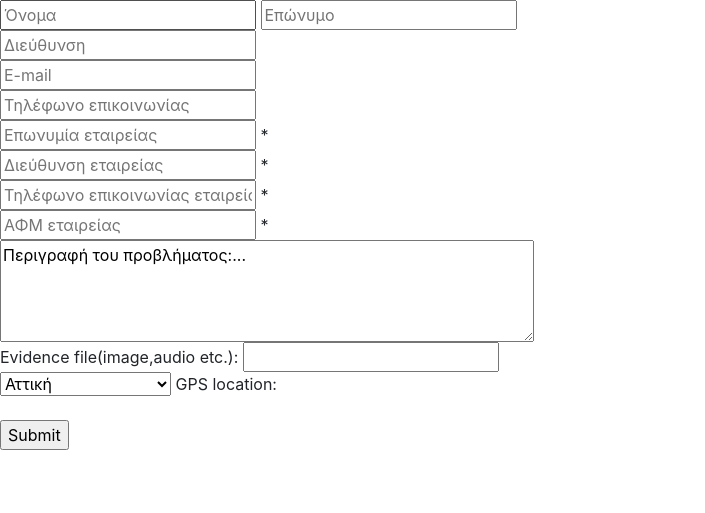
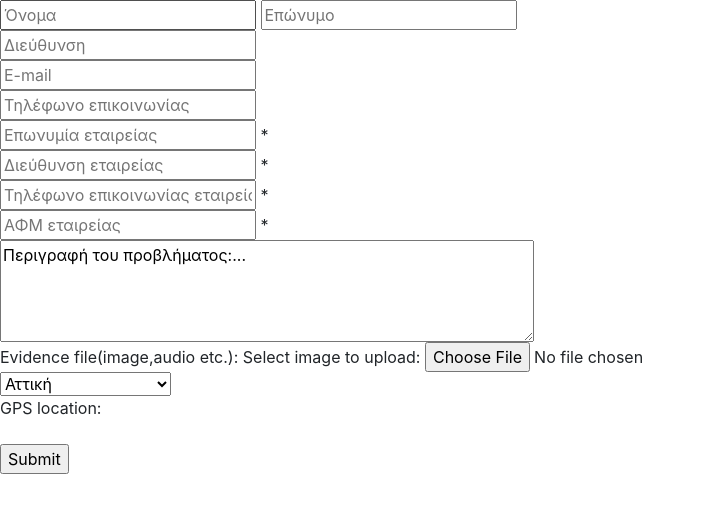
Before and after one commit to IoannisKlian/Consumer-Complaint, a PHP site: page / in a window 1280 px wide. Shown: the top 513 px of the page, without its empty margins (0-705 px from the left). Run offline with PHP 8.4, Linux system fonts and the light colour scheme.

Commit message:
upload files button

```diff
--- a/index.php
+++ b/index.php
@@ -28,7 +28,10 @@
 <span class="error">*</span><br>
 <textarea rows="4" cols="50" name="comment" form="usrform">
 Περιγραφή του προβλήματος:...</textarea><br>
-Evidence file(image,audio etc.): <input type="text" name="file_upload" required><br>
+
+Evidence file(image,audio etc.): Select image to upload:
+    <input type="file" name="fileToUpload" id="fileToUpload"><br>
+
  <select name="nomoi_elladas">
     <option value="Αττική">Αττική</option>
     <option value="Θεσσαλονίκη">Θεσσαλονίκη</option>
@@ -82,7 +85,9 @@ Evidence file(image,audio etc.): <input type="text" name="file_upload" required>
     <option value="Λασιθίου">Λασιθίου</option>
     <option value="Ρεθύμνης">Ρεθύμνης</option>
     <option value="Λέσβου">Λέσβου</option>
-  </select>
+
+
+  </select><br>
 
 GPS location:
 <br><script>
```
